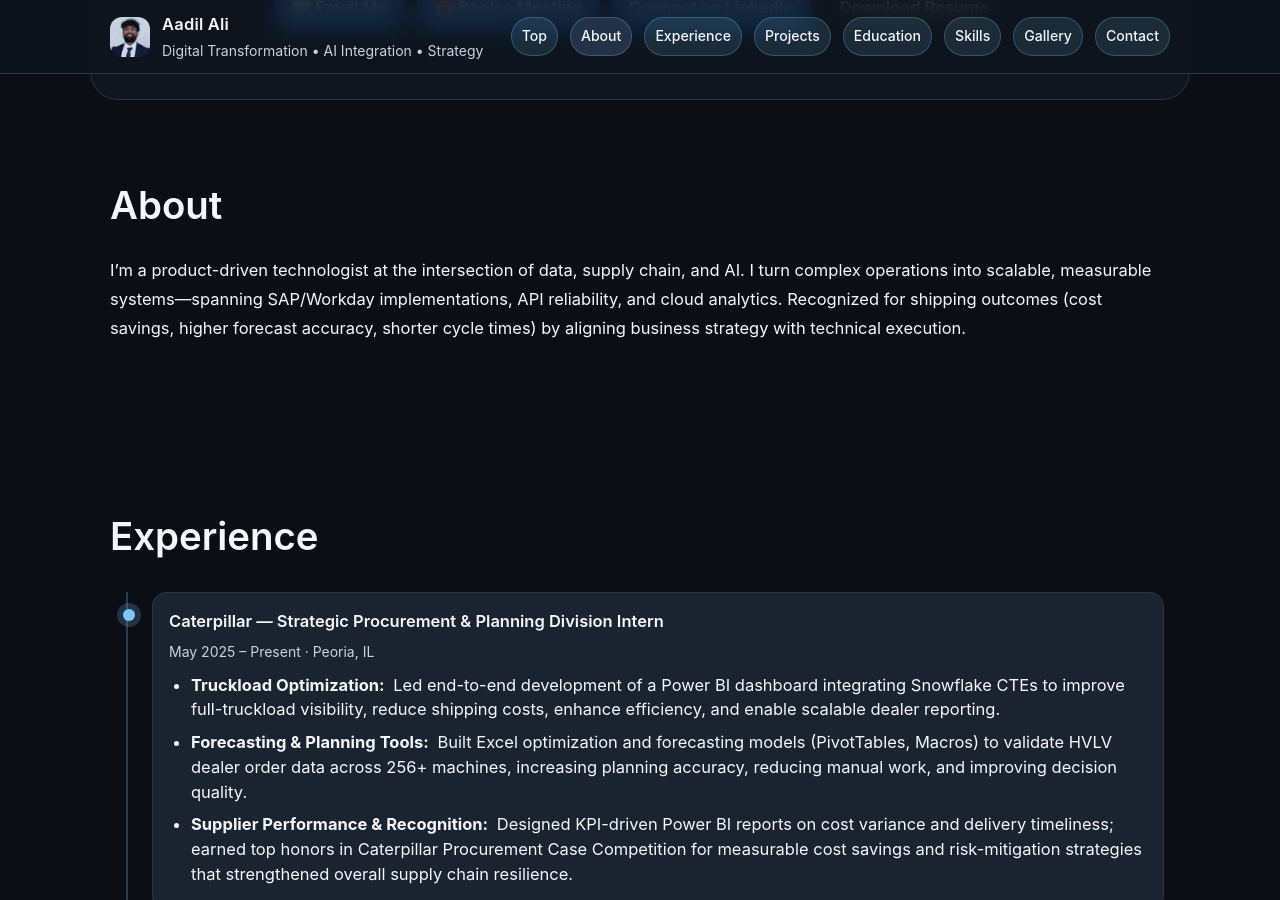
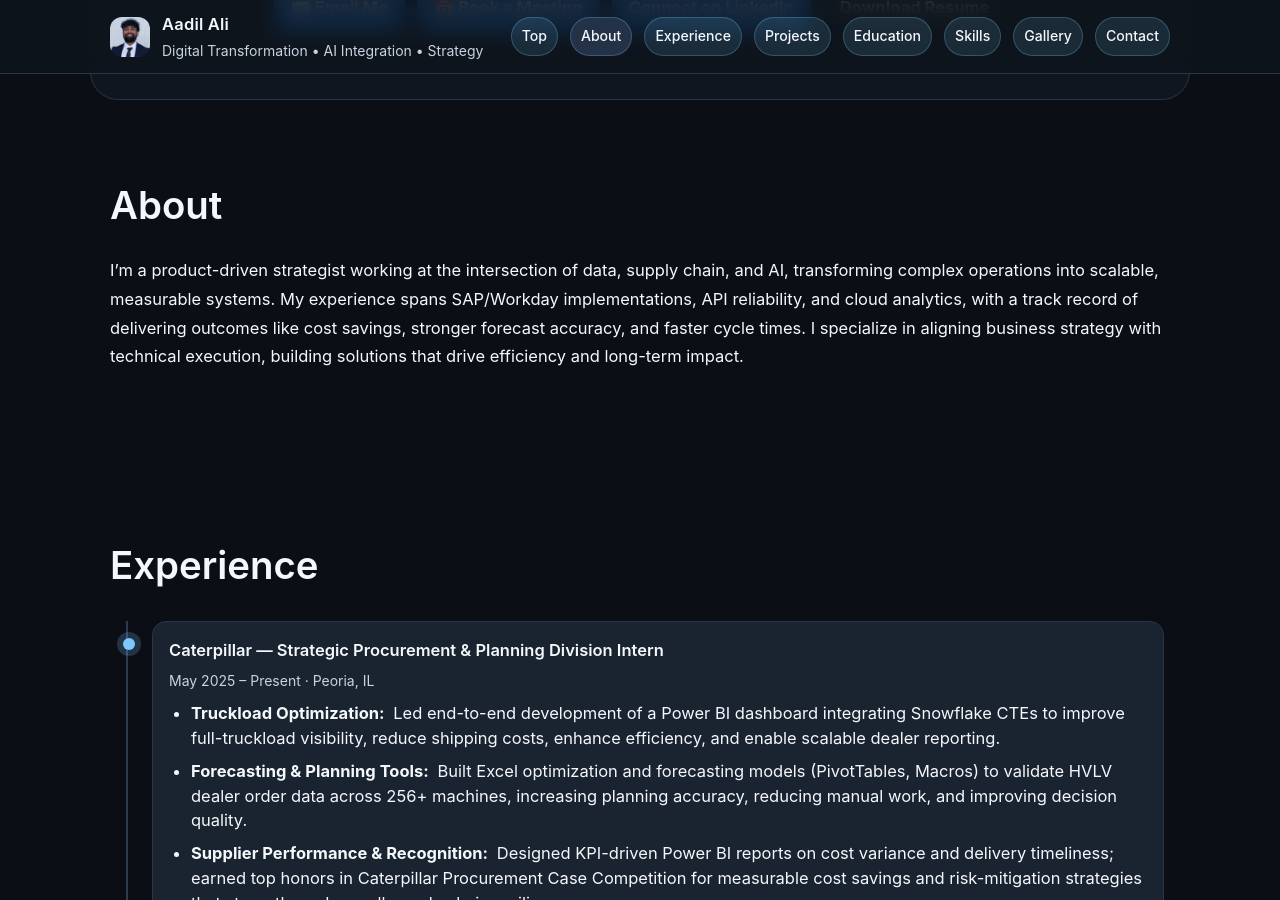
Before and after one commit to aaadil777/aaadil777.github.io, a Jekyll site: the page built from index.md, in a window 1280 px wide and 900 px high, scrolled down 475 px. Built offline with Jekyll 4.4.1, drawn with Linux system fonts in a browser that asks for light colours.

Commit message:
Enhanced about section blurb.

```diff
--- a/index.md
+++ b/index.md
@@ -19,10 +19,7 @@
 <section id="about" class="reveal">
   <h2 class="h-section">About</h2>
   <p>
-    I’m a product-driven technologist at the intersection of data, supply chain, and AI. I turn complex operations into
-    scalable, measurable systems—spanning SAP/Workday implementations, API reliability, and cloud analytics. Recognized for
-    shipping outcomes (cost savings, higher forecast accuracy, shorter cycle times) by aligning business strategy with
-    technical execution.
+    I’m a product-driven strategist working at the intersection of data, supply chain, and AI, transforming complex operations into scalable, measurable systems. My experience spans SAP/Workday implementations, API reliability, and cloud analytics, with a track record of delivering outcomes like cost savings, stronger forecast accuracy, and faster cycle times. I specialize in aligning business strategy with technical execution, building solutions that drive efficiency and long-term impact.
   </p>
 </section>
 
```
